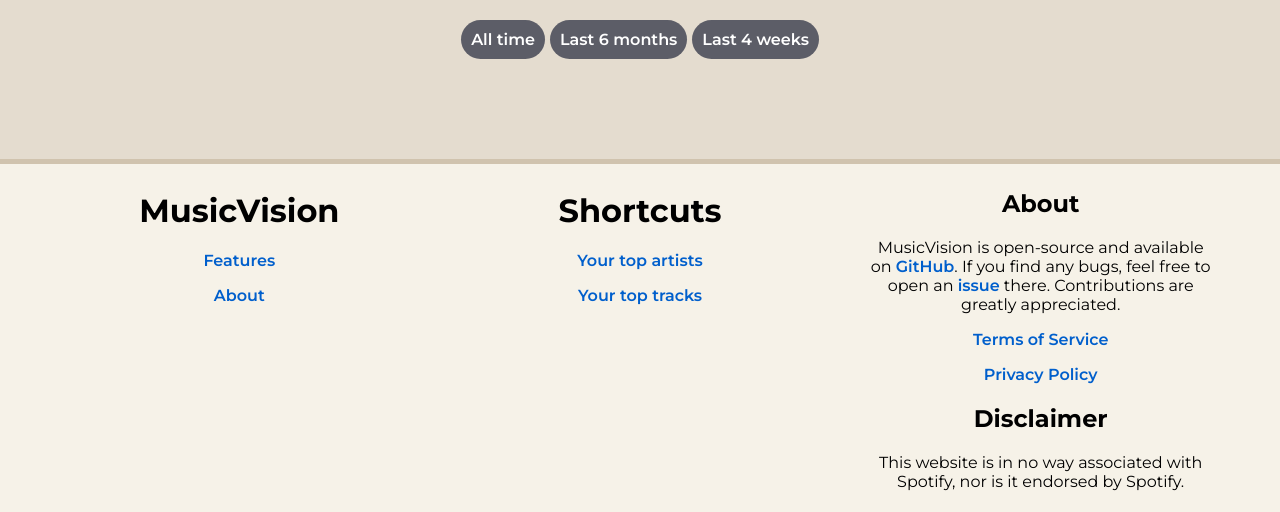
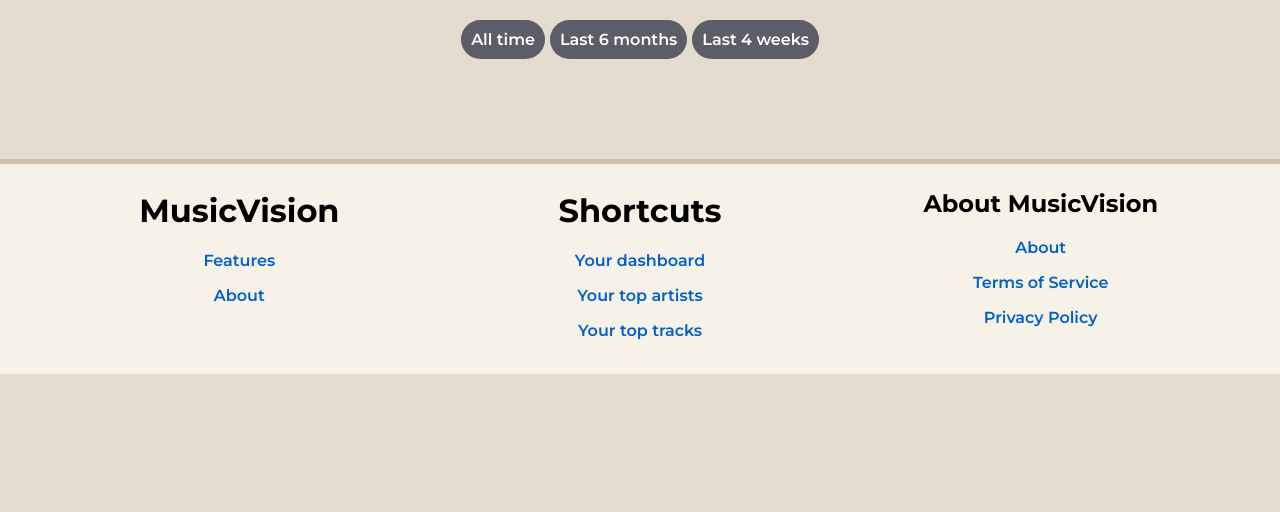
Before and after one commit to ZeroWave022/MusicVision, a Python web app: template musicvision/templates/dashboard/index.html in a window 1280 px wide. Shown: the part 1069-1581 px from the top of the page. After the commit the page ends 1443 px from the top, so only its background shows below. Run offline with Jinja, Linux system fonts and the light colour scheme; the template is opened without the code that fills it, so the values that code supplies are empty; some libraries are stand-ins or nearby versions.

Commit message:
refactor: Change footer content

```diff
--- a/musicvision/templates/layout.html
+++ b/musicvision/templates/layout.html
@@ -55,6 +55,9 @@
         </div>
         <div>
             <h1>Shortcuts</h1>
+            <a class="styled-link block-link" href="{{ url_for('dashboard.index') }}">
+                Your dashboard
+            </a>
             <a class="styled-link block-link" href="{{ url_for('dashboard.top_artists') }}">
                 Your top artists
             </a>
@@ -63,16 +66,10 @@
             </a>
         </div>
         <div>
-            <h2>About</h2>
-            <p>
-                MusicVision is open-source and available on <a class="styled-link" href="https://github.com/ZeroWave022/MusicVision">GitHub</a>.
-                If you find any bugs, feel free to open an <a class="styled-link" href="https://github.com/ZeroWave022/MusicVision/issues">issue</a> there.
-                Contributions are greatly appreciated.
-            </p>
+            <h2>About MusicVision</h2>
+            <a class="styled-link block-link" href="{{ url_for('general.about') }}">About</a>
             <a class="styled-link block-link" href="{{ url_for('legal.terms') }}">Terms of Service</a>
             <a class="styled-link block-link" href="{{ url_for('legal.privacy') }}">Privacy Policy</a>
-            <h2>Disclaimer</h2>
-            <p>This website is in no way associated with Spotify, nor is it endorsed by Spotify.</p>
         </div>
     </footer>
 
```
